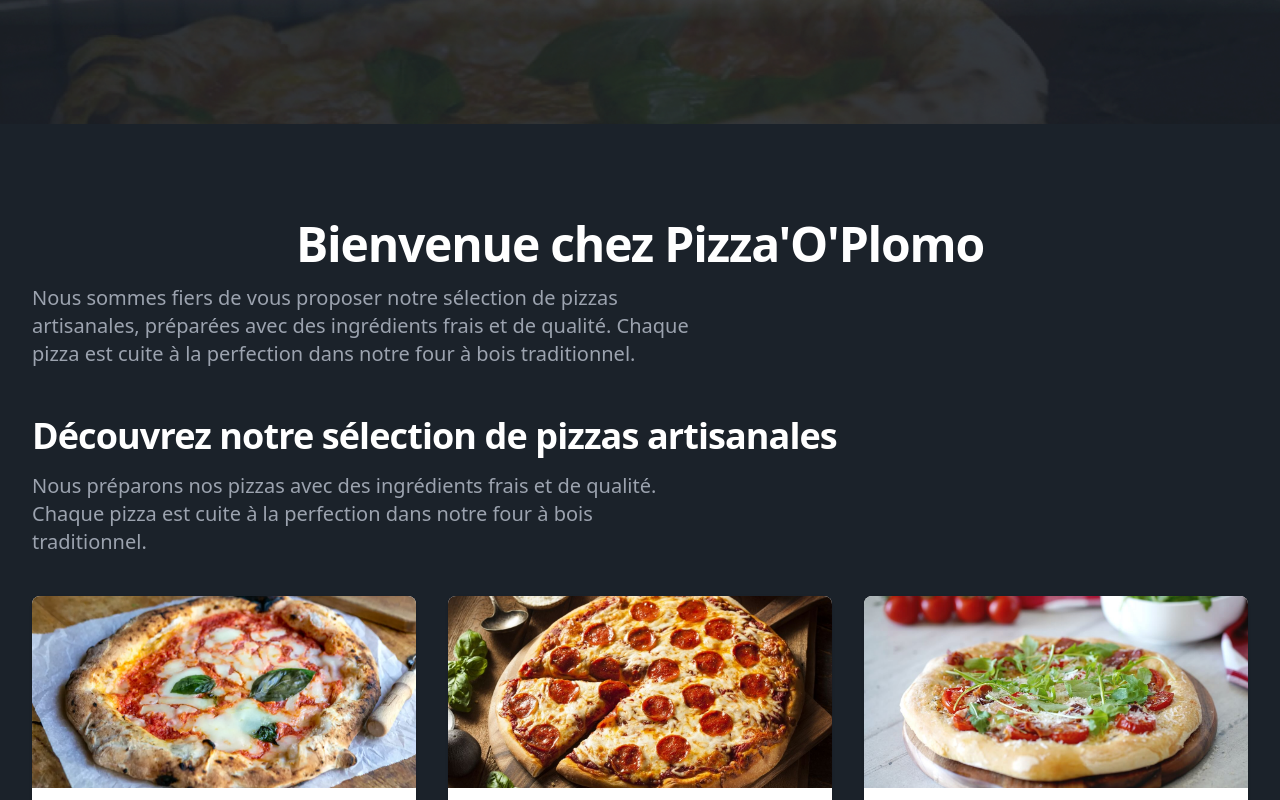
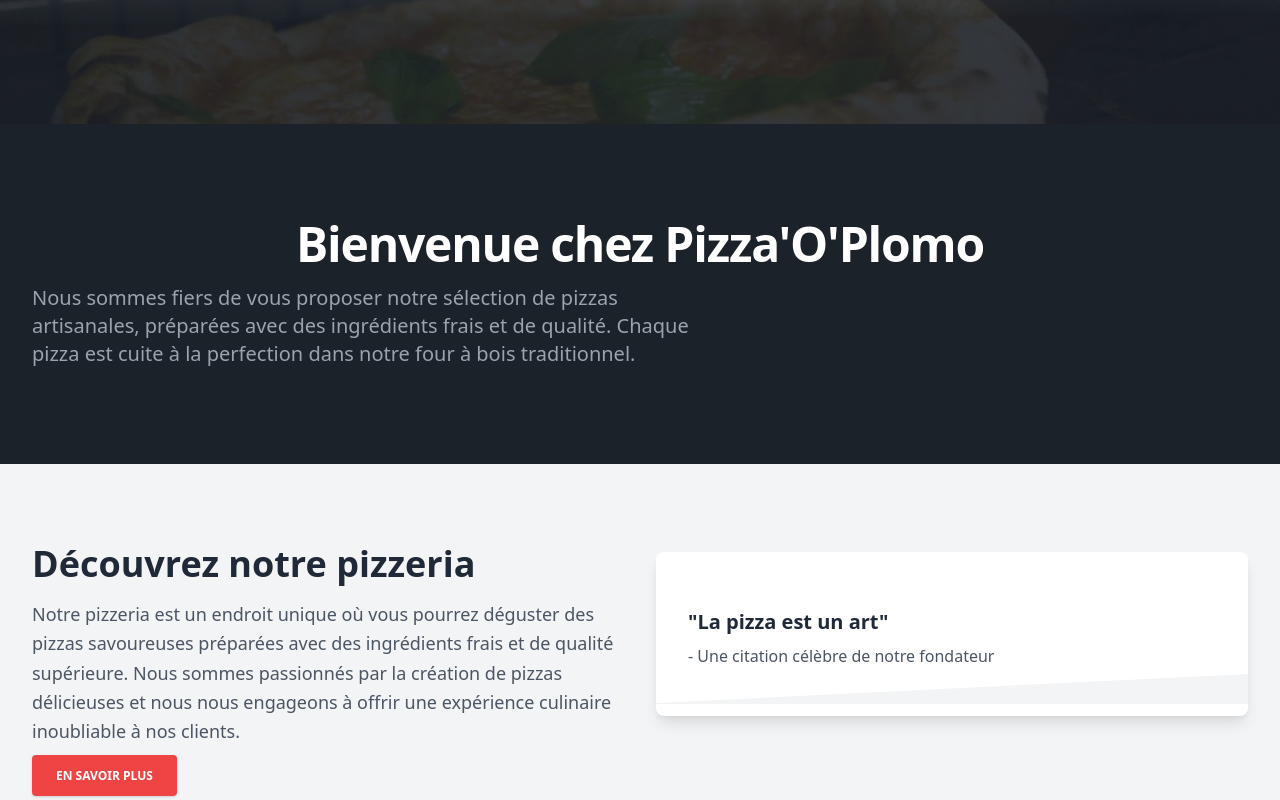
Before and after one commit to PizzaOPlomo/Front-PizzaOPlomo, an Angular app: page / in a window 1280 px wide. Shown: the part 340-1140 px from the top of the page. Built offline with nearby package versions, Linux system fonts and the light colour scheme.

Commit message:
Update home.component.html

```diff
--- a/src/app/components/base/home/home.component.html
+++ b/src/app/components/base/home/home.component.html
@@ -1,11 +1,50 @@
 <section class="main-background h-96"></section>
 
-<main class="max-w-7xl mx-auto py-16 px-4 sm:py-24 sm:px-6 lg:px-8">
+<section class="max-w-7xl mx-auto px-4 py-16 sm:py-24 sm:px-6 lg:px-8">
   <h1 class="text-4xl font-extrabold tracking-tight text-white sm:text-5xl text-center">Bienvenue chez
     Pizza'O'Plomo</h1>
-  <p class="mt-4 max-w-2xl text-xl text-gray-400 mb-12">Nous sommes fiers de vous proposer notre sélection de pizzas
+  <p class="mt-4 max-w-2xl text-xl text-gray-400">Nous sommes fiers de vous proposer notre sélection de pizzas
     artisanales, préparées avec des ingrédients frais et de qualité. Chaque pizza est cuite à la perfection dans notre
     four à bois traditionnel.</p>
+</section>
+
+<section class="py-20 bg-gray-100">
+  <div class="container mx-auto px-4">
+    <div class="flex space-y-12 md:space-y-2 flex-wrap justify-center">
+      <div class="w-full lg:w-6/12 px-4">
+        <h2 class="text-4xl font-semibold text-gray-800">Découvrez notre pizzeria</h2>
+        <p class="text-lg leading-relaxed mt-4 mb-4 text-gray-600">
+          Notre pizzeria est un endroit unique où vous pourrez déguster des pizzas savoureuses préparées avec des
+          ingrédients frais et de qualité supérieure. Nous sommes passionnés par la création de pizzas délicieuses et
+          nous nous engageons à offrir une expérience culinaire inoubliable à nos clients.
+        </p>
+        <a class="get-started bg-red-500 text-white active:bg-red-600 font-bold uppercase text-xs px-6 py-3 rounded shadow hover:shadow-lg outline-none focus:outline-none mr-1 mb-1 transition-all duration-150 ease-in-out"
+           routerLink="blog">
+          En savoir plus
+        </a>
+      </div>
+      <div class="w-full lg:w-6/12 px-4">
+        <div class="relative flex flex-col min-w-0 break-words bg-white w-full shadow-lg rounded-lg">
+          <br>
+          <blockquote class="relative p-8 mb-4">
+            <svg class="absolute left-0 w-full block h-95-px -top-94-px" preserveAspectRatio="none" viewBox="0 0 583 95"
+                 xmlns="http://www.w3.org/2000/svg">
+              <polygon class="text-gray-100 fill-current" points="-30,95 583,95 583,65"></polygon>
+            </svg>
+            <h4 class="text-xl font-bold text-gray-800">
+              "La pizza est un art"
+            </h4>
+            <p class="text-md font-light mt-2 text-gray-600">
+              - Une citation célèbre de notre fondateur
+            </p>
+          </blockquote>
+        </div>
+      </div>
+    </div>
+  </div>
+</section>
+
+<main class="max-w-7xl mx-auto py-16 px-4 sm:py-24 sm:px-6 lg:px-8">
   <h2 class="text-3xl font-extrabold tracking-tight text-white sm:text-4xl">
     Découvrez notre sélection de pizzas artisanales
   </h2>
```
